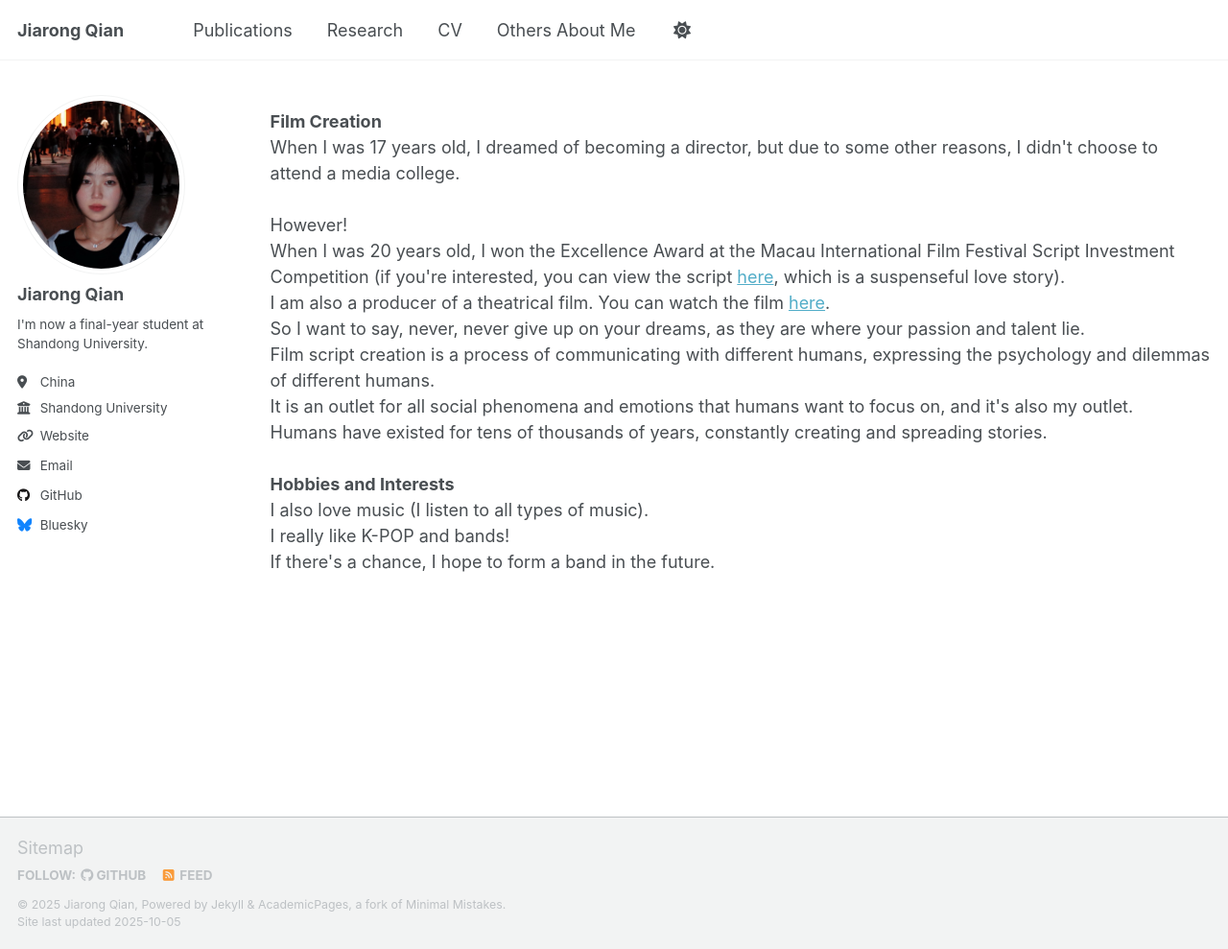
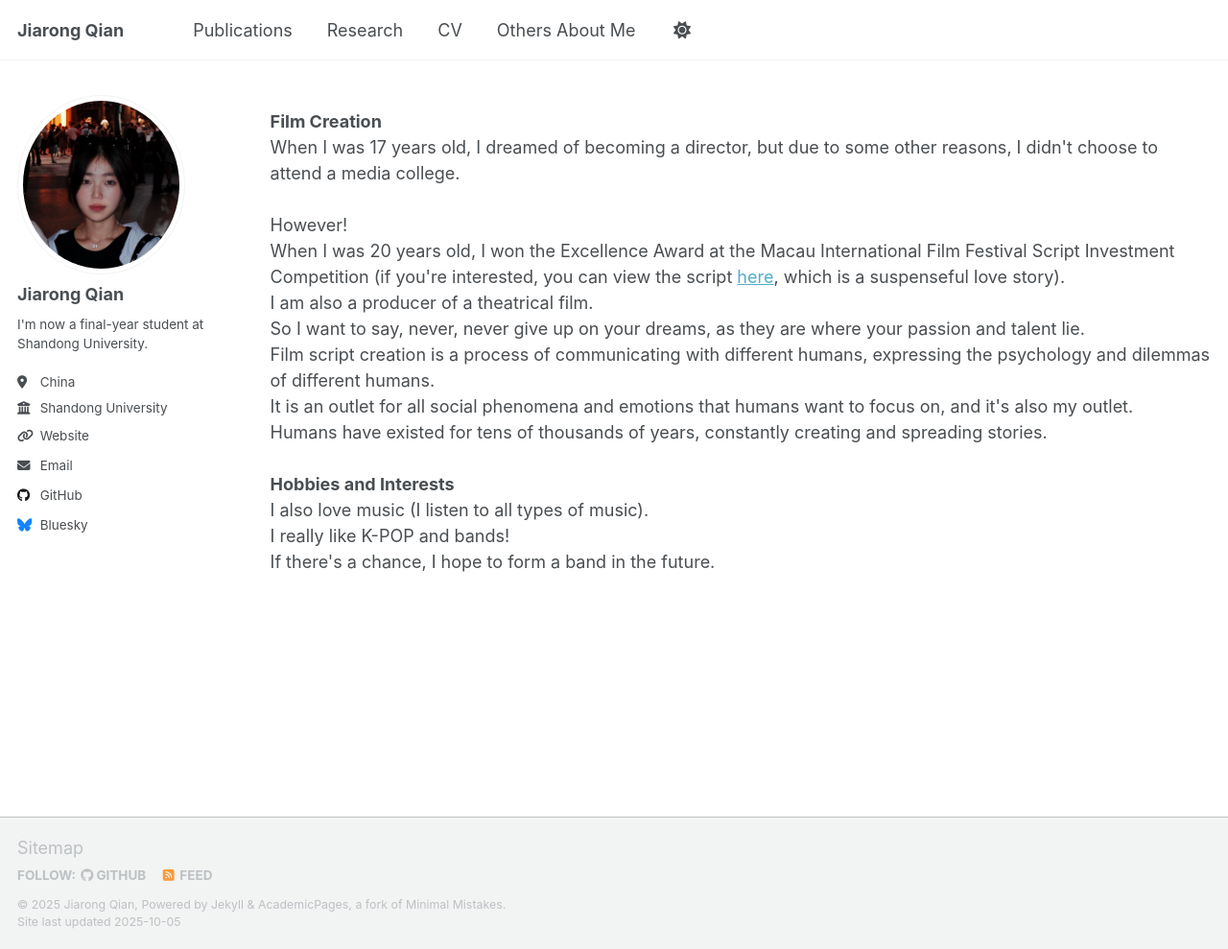
Before and after one commit to JiarongQian/JiarongQian.github.io, a Jekyll site: the page built from _pages/others.html, in a window 1280 px wide and 989 px high. Shown: the whole window at 96% size. Built offline with Jekyll 4.4.1, drawn with Linux system fonts in a browser that asks for light colours; a script that is not in the unit is left out.

Commit message:
others.html

```diff
--- a/_pages/others.html
+++ b/_pages/others.html
@@ -11,7 +11,7 @@ author_profile: true
 When I was 17 years old, I dreamed of becoming a director, but due to some other reasons, I didn't choose to attend a media college.<br><br>
 However!<br>
 When I was 20 years old, I won the Excellence Award at the Macau International Film Festival Script Investment Competition (if you're interested, you can view the script <a href="https://drive.google.com/file/d/1j2qGU3pwpABVTgs-eR-1o3JVWMB-IHJm/view?usp=drive_link"target="_blank">here</a>, which is a suspenseful love story).<br>
-I am also a producer of a theatrical film. You can watch the film <a href="您的电影链接" target="_blank">here</a>.<br>
+I am also a producer of a theatrical film.<br>
 So I want to say, never, never give up on your dreams, as they are where your passion and talent lie.<br>
 Film script creation is a process of communicating with different humans, expressing the psychology and dilemmas of different humans.<br>
 It is an outlet for all social phenomena and emotions that humans want to focus on, and it's also my outlet.<br>
```
